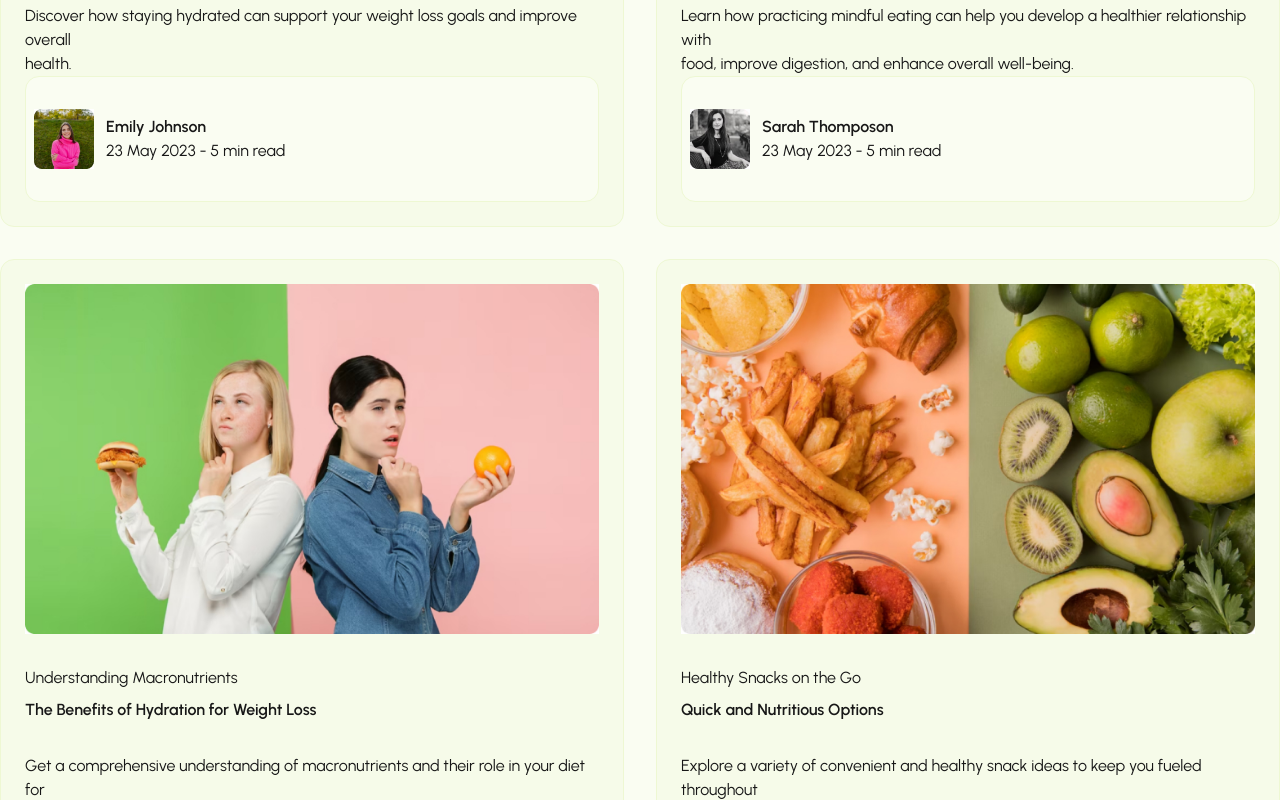
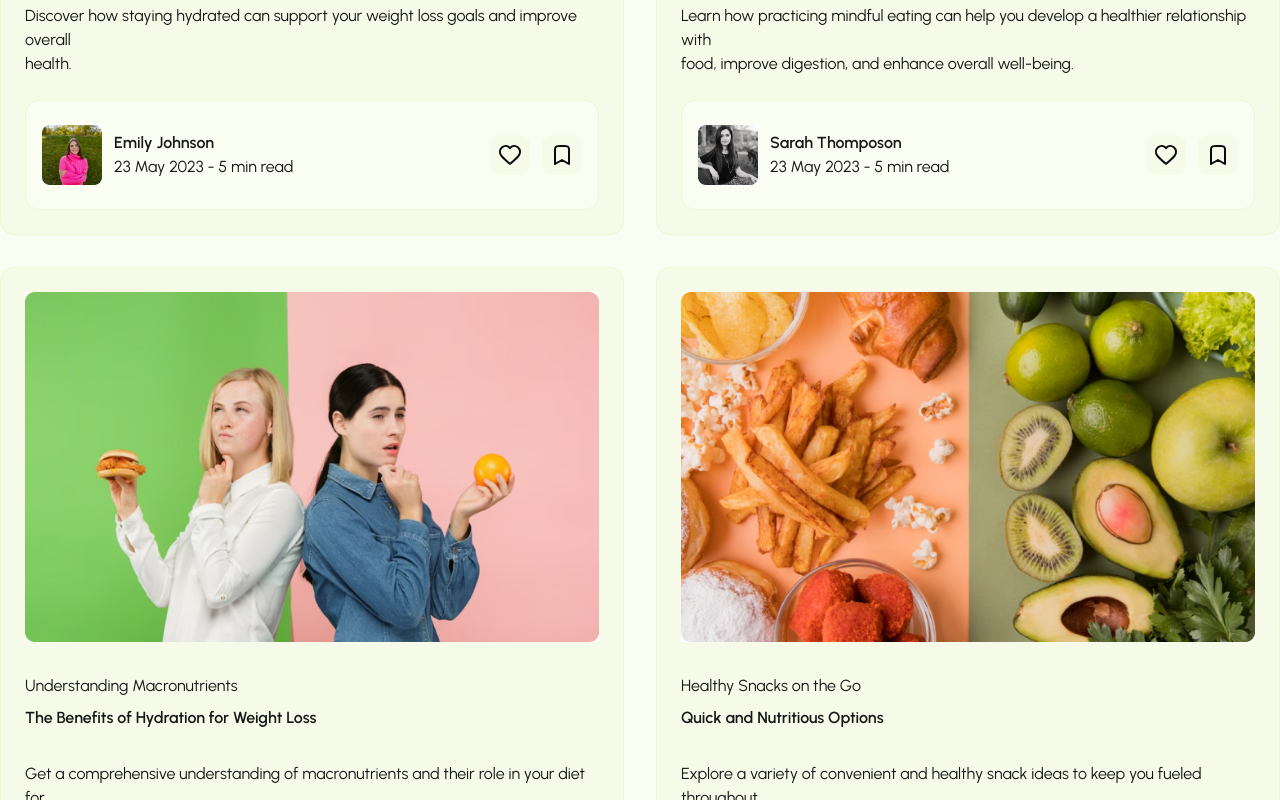
Before and after one commit to SolaKabuta/Nutri, a React (Vite) app: page / in a window 1280 px wide. Shown: the part 2700-3500 px from the top of the page. Built offline with nearby package versions, Linux system fonts and the light colour scheme.

Commit message:
feat: like and bookmark icons added to blogs card

```diff
--- a/src/components/ui/home/BlogsCard.tsx
+++ b/src/components/ui/home/BlogsCard.tsx
@@ -1,4 +1,5 @@
 import blogsCard from "../../../data/blogsCard.json";
+import { useState } from "react";
 
 interface Item {
   image: string;
@@ -11,6 +12,8 @@ interface Item {
 }
 
 const BlogsCard = () => {
+  const [isLiked, setIsLiked] = useState(false);
+
   return (
     <div className="">
       <section className="grid grid-cols-2 gap-8 items-center">
@@ -24,17 +27,49 @@ const BlogsCard = () => {
               <p className="pb-2">{item.label}</p>
               <p className="font-semibold">{item.title}</p>
             </div>
-            {item.text.map((t, i) => (
-              <div key={i}>
-                <p>{t}</p>
-              </div>
-            ))}
-            <div className="bg-background border-1 border-border-light rounded-xl flex gap-3 items-center p-2">
+            <div className="pb-6">
+              {item.text.map((t, i) => (
+                <p key={i}>{t}</p>
+              ))}
+            </div>
+            <div className="bg-background border-1 border-border-light rounded-xl flex gap-3 items-center px-4">
               <img src={item.avatar} className="my-6" alt="avatar image" />
-              <div>
-                <p className="font-semibold text-primary">{item.avatarName}</p>
-                <p>{item.dateRead}</p>
-              </div>
+              <section className="flex justify-between w-full items-center">
+                <div>
+                  <p className="font-semibold text-primary">
+                    {item.avatarName}
+                  </p>
+                  <p>{item.dateRead}</p>
+                </div>
+                <section className="flex gap-3 items-center [&_div]:bg-accent-var [&_div]:p-2 [&_div]:rounded-lg">
+                  <div>
+                    {/* -- Heart Icon -- */}
+                    <svg width={24} height={24} viewBox="0 0 24 24" fill="none">
+                      <path
+                        fillRule="evenodd"
+                        clipRule="evenodd"
+                        d="M11.9932 5.13581C9.9938 2.7984 6.65975 2.16964 4.15469 4.31001C1.64964 6.45038 1.29697 10.029 3.2642 12.5604C4.89982 14.6651 9.84977 19.1041 11.4721 20.5408C11.6536 20.7016 11.7444 20.7819 11.8502 20.8135C11.9426 20.8411 12.0437 20.8411 12.1361 20.8135C12.2419 20.7819 12.3327 20.7016 12.5142 20.5408C14.1365 19.1041 19.0865 14.6651 20.7221 12.5604C22.6893 10.029 22.3797 6.42787 19.8316 4.31001C17.2835 2.19216 13.9925 2.7984 11.9932 5.13581Z"
+                        stroke="currentColor"
+                        strokeWidth={2}
+                        strokeLinecap="round"
+                        strokeLinejoin="round"
+                      />
+                    </svg>
+                  </div>
+                  <div>
+                  {/* -- Fav Icon -- */}
+                  <svg width={24} height={24} viewBox="0 0 24 24" fill="none">
+                    <path
+                      d="M5 7.8C5 6.11984 5 5.27976 5.32698 4.63803C5.6146 4.07354 6.07354 3.6146 6.63803 3.32698C7.27976 3 8.11984 3 9.8 3H14.2C15.8802 3 16.7202 3 17.362 3.32698C17.9265 3.6146 18.3854 4.07354 18.673 4.63803C19 5.27976 19 6.11984 19 7.8V21L12 17L5 21V7.8Z"
+                      stroke="currentColor"
+                      strokeWidth={2}
+                      strokeLinecap="round"
+                      strokeLinejoin="round"
+                    />
+                  </svg>
+                  </div>
+                </section>
+              </section>
             </div>
           </div>
         ))}
```
